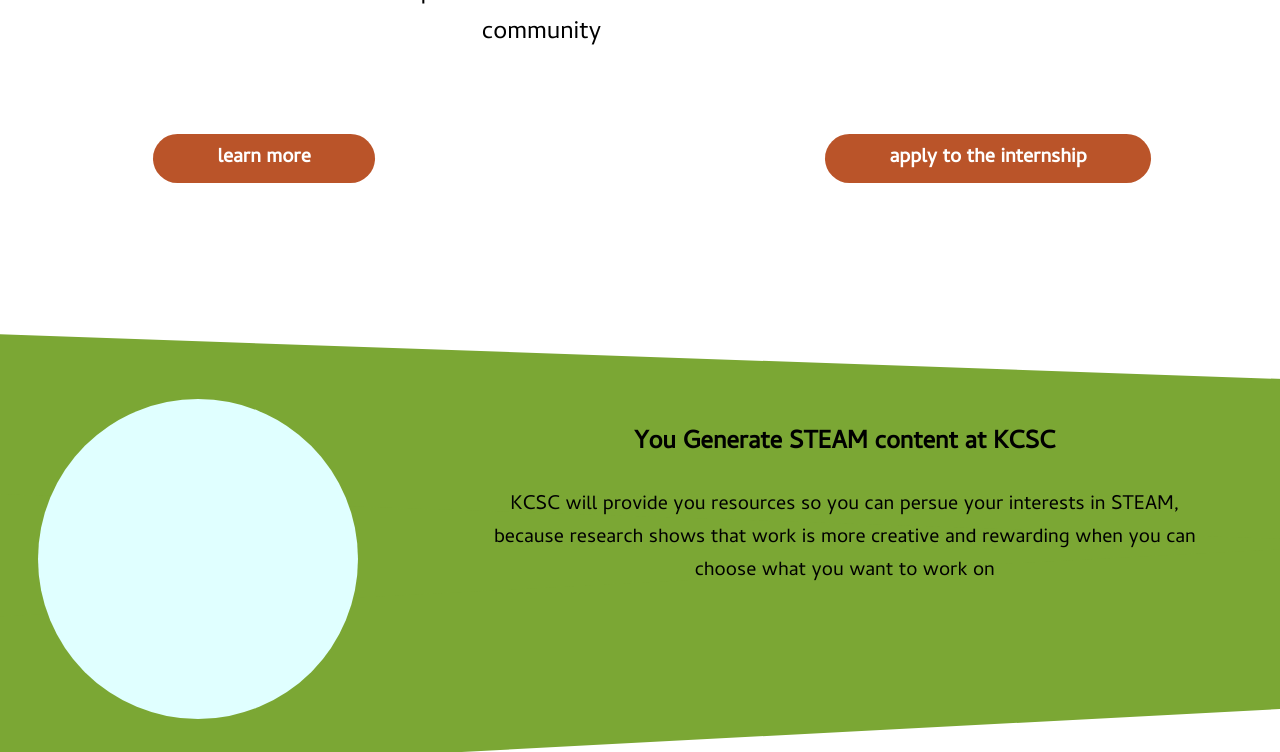
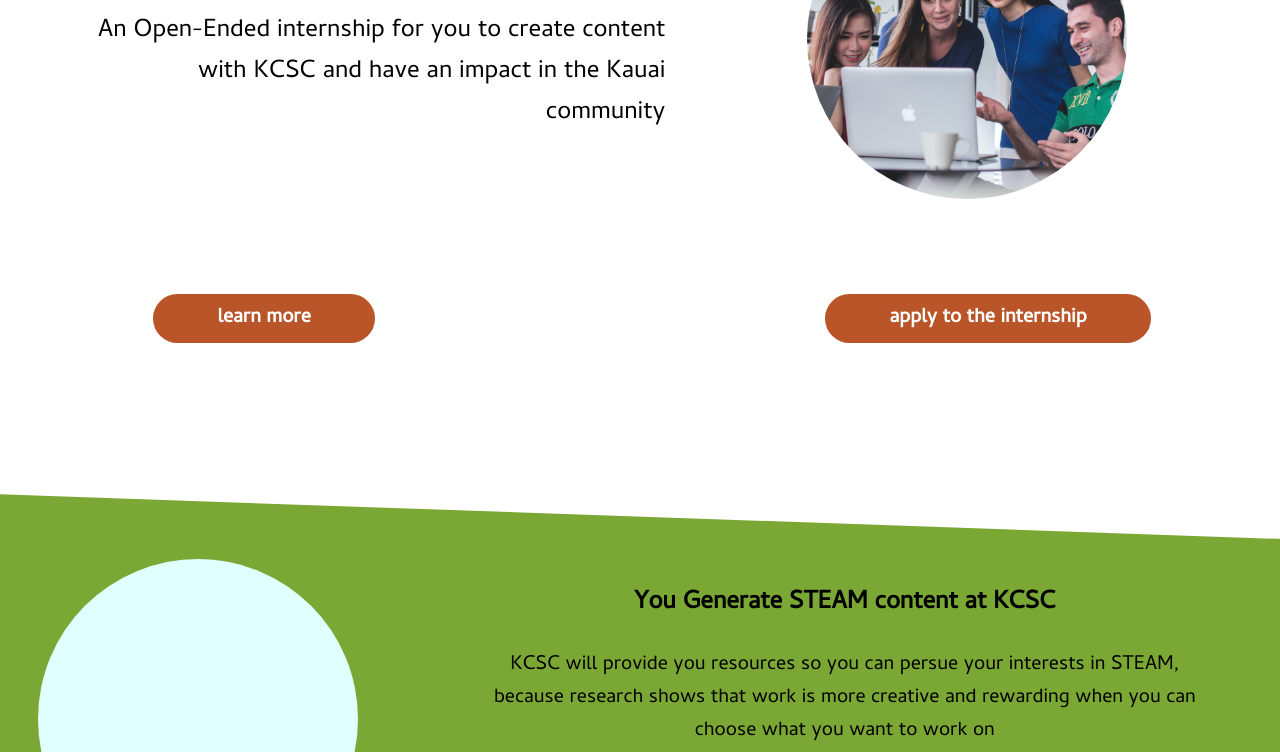
Before and after one commit to timkauai/kcsc, a Gatsby site: page /internship in a window 1280 px wide. Shown: the part 348-1100 px from the top of the page. Built offline with nearby package versions, Linux system fonts and the light colour scheme; Gatsby itself is replaced by a stand-in of ours.

Commit message:
internship above-fold

```diff
--- a/src/pages/internship.js
+++ b/src/pages/internship.js
@@ -3,8 +3,8 @@ import { Link } from "gatsby"
 
 import Nav from "../modules/nav"
 import Layout from "../components/layout"
-import Image from "../components/image"
 import SEO from "../components/seo"
+import { Link as Scroll } from "react-scroll"
 
 const InternshipPage = () => (
   <Layout>
@@ -16,8 +16,11 @@ const InternshipPage = () => (
         An Open-Ended internship for you to create content with KCSC and have an
         impact in the Kauai community
       </h3>
+      <div className="intern-pic"></div>
       <div className="btns">
-        <Link to="/internship#loc">learn more</Link>
+        <Scroll spy={true} smooth="true" offset={-70} duration={500} to="loc">
+          learn more
+        </Scroll>
         <Link to="/apply">apply to the internship</Link>
       </div>
     </div>
--- a/src/styles/main.scss
+++ b/src/styles/main.scss
@@ -560,17 +560,18 @@ nav a {
 }
 
 .intern-header {
-  margin-top: 10vh;
+  margin-top: 20vh;
   h1 {
     font-family: "PT Sans";
     font-size: 40px;
-    width: 50vw;
+    width: 55vw;
     text-align: right;
   }
   h3 {
     font-size: 25px;
     width: 45vw;
     text-align: right;
+    margin-left: 5vw;
   }
   a {
     font-family: "Cambay";
@@ -585,7 +586,7 @@ nav a {
   }
 
   .btns {
-    margin-top: 10vh;
+    margin-top: 20vh;
     display: grid;
     grid-template-columns: 1fr 1fr;
     grid-column-gap: 25vw;
@@ -597,6 +598,20 @@ nav a {
     background-color: lightcoral;
     width: 20vw;
     height: 20vw;
+  }
+
+  .intern-pic {
+    width: 25vw;
+    height: 25vw;
+    background-color: #000;
+    float: right;
+    margin-top: -35vh;
+    margin-right: 10vw;
+    border-radius: 50%;
+    background-image: url("../imgs/internship.jpg");
+    background-size: cover;
+    background-repeat: no-repeat;
+    background-position: 50% 50%;
   }
 }
 
```
Also changed, not shown: src/imgs/internship.jpg (added).
